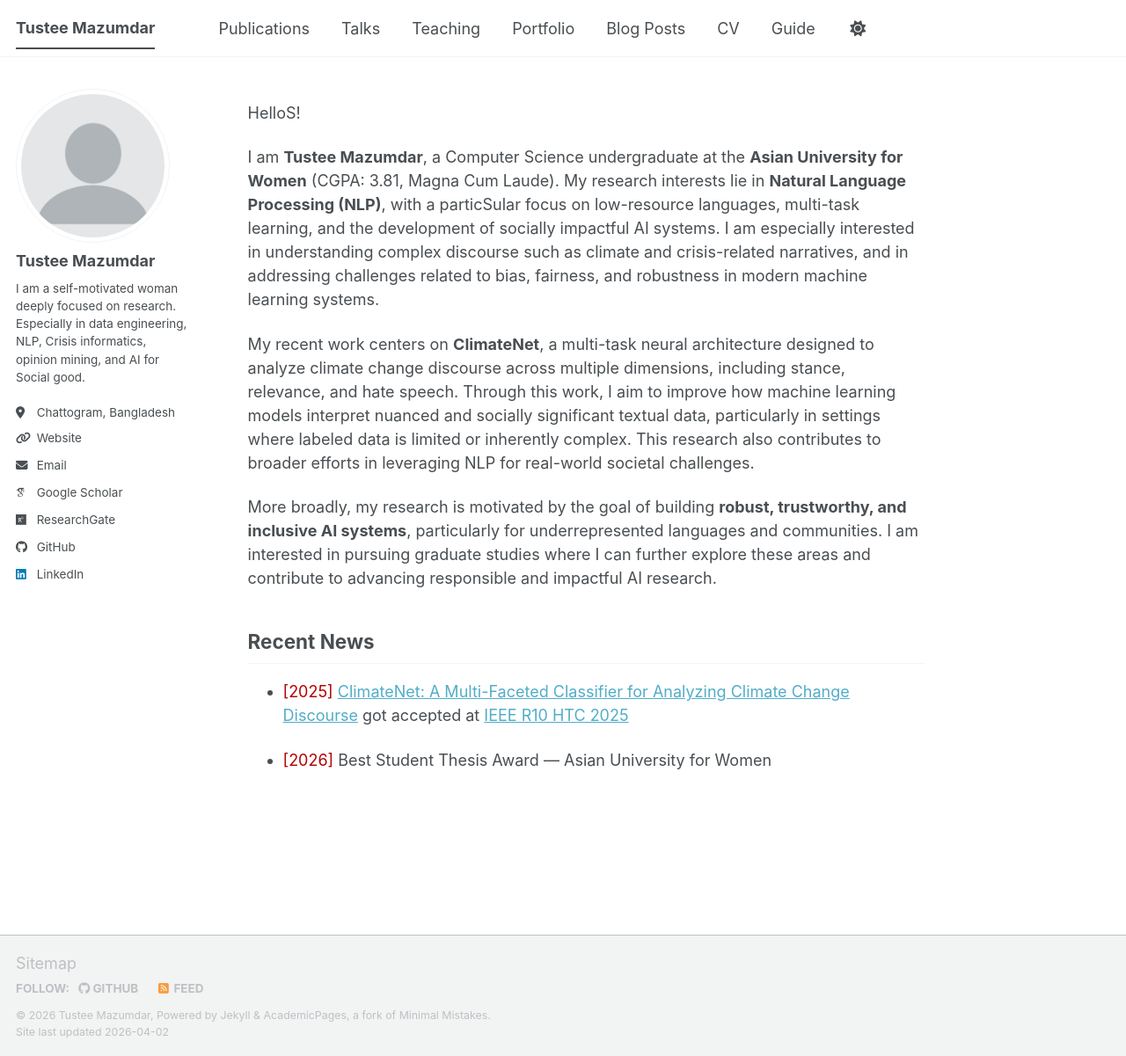
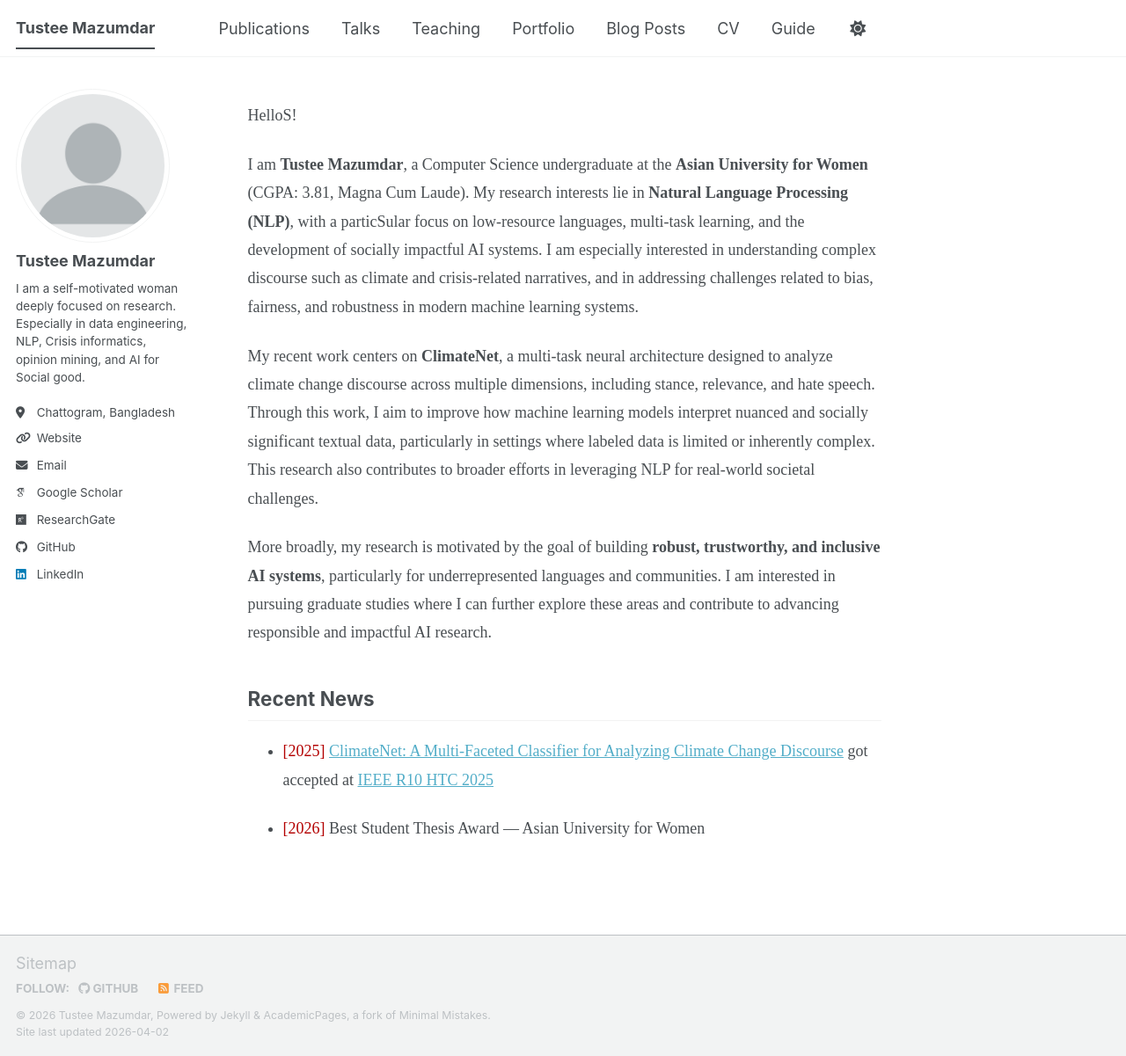
Before and after one commit to TusteeMazumdar/TusteeMazumdar.github.io, a Jekyll site: the page built from _pages/about.md, in a window 1280 px wide and 1201 px high. Shown: the whole window at 88% size. Built offline with Jekyll 4.4.1, drawn with Linux system fonts in a browser that asks for light colours; some web fonts are replaced; a script bundle is joined from its source files by our own code; library files that are not in the unit come from our copies.

Commit message:
Update _syntax.scss

```diff
--- a/_sass/_syntax.scss
+++ b/_sass/_syntax.scss
@@ -1,6 +1,29 @@
 /* ==========================================================================
    Syntax highlighting
    ========================================================================== */
+/* Limit content width like academic sites */
+.page__content {
+  font-family: "Times New Roman", Times, serif;
+  font-size: 18px;
+  line-height: 1.8;
+  max-width: 720px;
+}
+
+/* Better paragraph spacing */
+.page__content p {
+  margin-bottom: 1.4em;
+}
+
+/* Reduce sidebar width */
+.sidebar {
+  width: 260px;
+}
+
+/* Center content better */
+.page {
+  max-width: 1100px;
+  margin: 0 auto;
+}
 
 div.highlighter-rouge, figure.highlight {
   position: relative;
```
